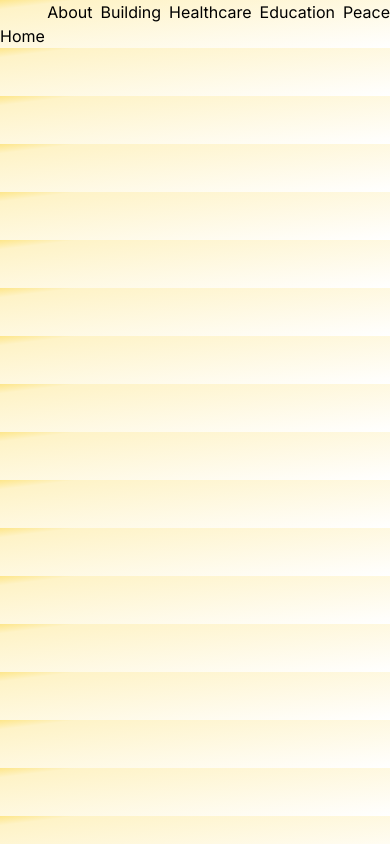
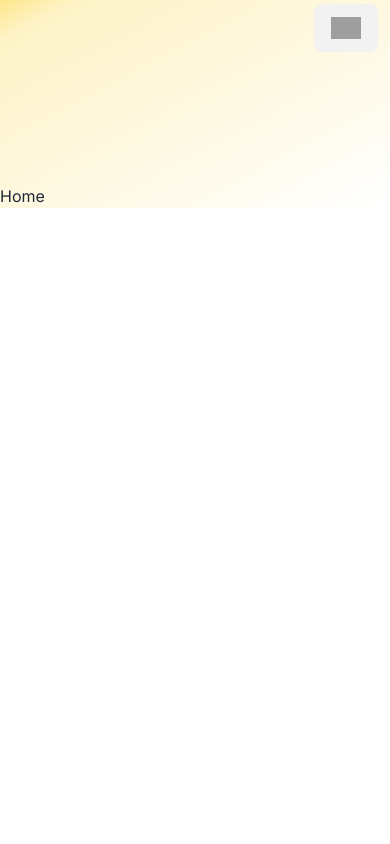
Before and after one commit to mike-v2/good-news, a Next.js app: page / in a window 390 px wide. Built offline with nearby package versions, Linux system fonts and the light colour scheme; grey boxes are pictures that could not be loaded.

Commit message:
collapse navbar links on small screens

```diff
--- a/app/building/page.tsx
+++ b/app/building/page.tsx
@@ -25,7 +25,7 @@ export default function Building() {
 
   return (
     <main className="">
-      <h1 className="text-center text-6xl my-12">
+      <h1 className="text-center text-4xl sm:text-6xl my-12">
         Building, Construction, and Development
       </h1>
       <div className='flex flex-wrap justify-center gap-20'>
--- a/app/education/page.tsx
+++ b/app/education/page.tsx
@@ -24,7 +24,7 @@ export default function Education() {
 
   return (
     <main className="">
-      <h1 className="text-center text-6xl my-12">
+      <h1 className="text-center text-4xl sm:text-6xl my-12">
         Expanding Education
       </h1>
       <div className='flex flex-wrap justify-center gap-20'>
--- a/app/healthcare/page.tsx
+++ b/app/healthcare/page.tsx
@@ -24,7 +24,7 @@ export default function Healthcare() {
 
   return (
     <main className="">
-      <h1 className="text-center text-6xl my-12">
+      <h1 className="text-center text-4xl sm:text-6xl my-12">
         Expanding Healthcare
       </h1>
       <div className='flex flex-wrap justify-center gap-20'>
--- a/app/navbar.tsx
+++ b/app/navbar.tsx
@@ -1,9 +1,39 @@
+'use client'
+
+import Image from "next/image";
 import Link from "next/link";
+import { useEffect, useRef, useState } from "react";
 
 export default function Navbar() {
+  const [isOpen, setIsOpen] = useState<boolean>(false);
+  const detailsRef = useRef<HTMLDetailsElement>(null);
+
+  function toggleMenu(e: React.MouseEvent<HTMLElement>) {
+    e.preventDefault();
+    setIsOpen(prev => !prev);
+  }
+
+  useEffect(() => {
+    if (detailsRef.current) {
+      detailsRef.current.open = isOpen;
+    }
+  }, [isOpen])
+
   return (
     <nav>
-      <div className="flex justify-end gap-x-2">
+      <div className="block md:hidden w-20 ml-auto">
+        <details ref={detailsRef} className="dropdown dropdown-end mb-32" onClick={toggleMenu}>
+          <summary className="m-1 btn"><Image src='/images/menu_icon.svg' width={30} height={30} alt="menu icon" /></summary>
+          <ul className="p-2 shadow menu dropdown-content z-[1] bg-base-100 rounded-box w-52">
+            <li><Link href='/about' >About</Link></li>
+            <li><Link href='/building' >Building</Link></li>
+            <li><Link href='/healthcare' >Healthcare</Link></li>
+            <li><Link href='/education' >Education</Link></li>
+            <li><Link href='/peace' >Peace</Link></li>
+          </ul>
+        </details>
+      </div>
+      <div className="hidden md:flex justify-end gap-x-8">
         <Link href='/about' >About</Link>
         <Link href='/building' >Building</Link>
         <Link href='/healthcare' >Healthcare</Link>
--- a/app/peace/page.tsx
+++ b/app/peace/page.tsx
@@ -24,7 +24,7 @@ export default function Peace() {
 
   return (
     <main className="">
-      <h1 className="text-center text-6xl my-12">
+      <h1 className="text-center text-4xl sm:text-6xl my-12">
         Peace and Diplomacy
       </h1>
       <div className='flex flex-wrap justify-center gap-20'>
--- a/package.json
+++ b/package.json
@@ -26,5 +26,8 @@
     "tailwindcss": "3.3.3",
     "tiktoken-node": "^0.0.6",
     "typescript": "5.1.6"
+  },
+  "devDependencies": {
+    "daisyui": "^3.5.1"
   }
 }
--- a/tailwind.config.ts
+++ b/tailwind.config.ts
@@ -15,6 +15,6 @@ const config: Config = {
       },
     },
   },
-  plugins: [],
+  plugins: [require('daisyui')],
 }
 export default config
```
Also changed, not shown: 1 other file (tests, documents, lock files or other folders).
